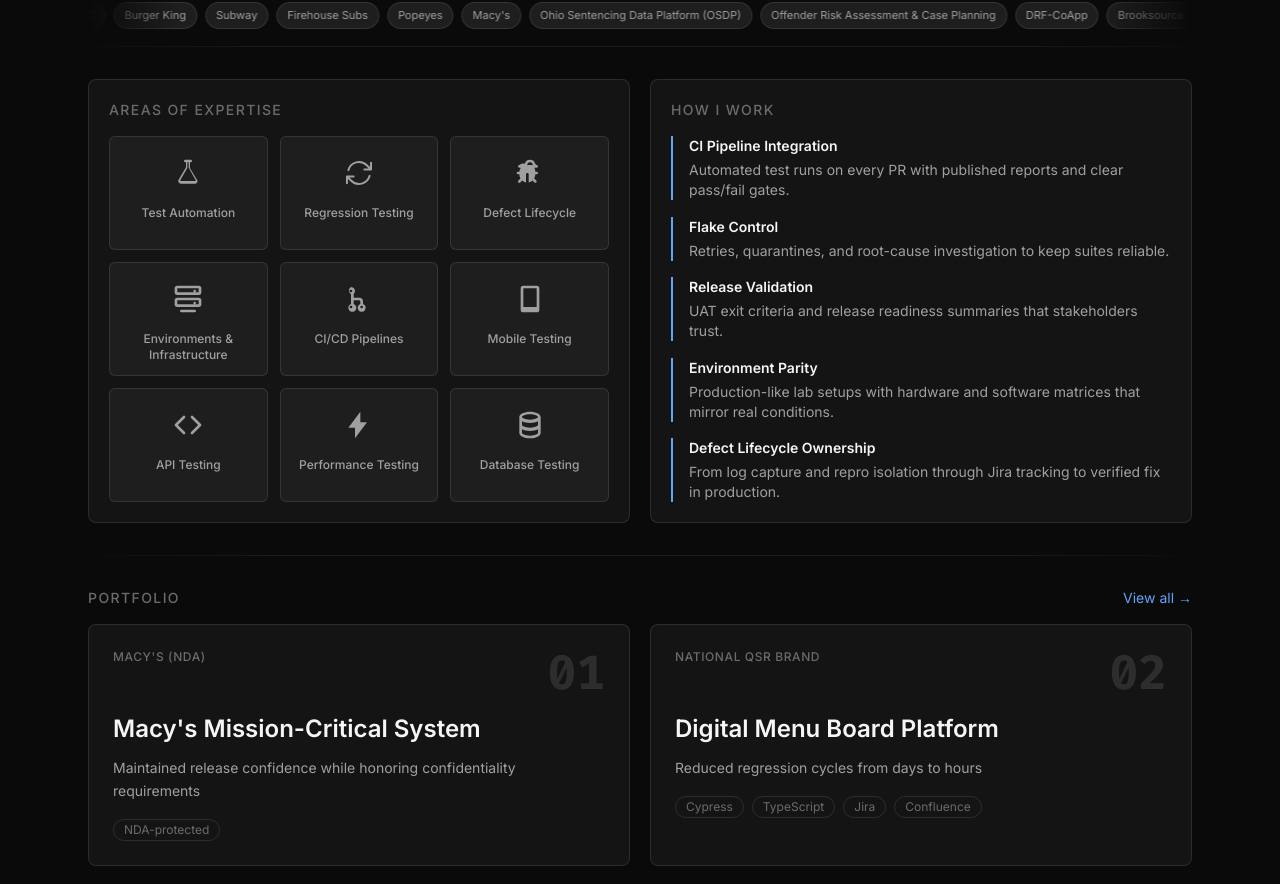
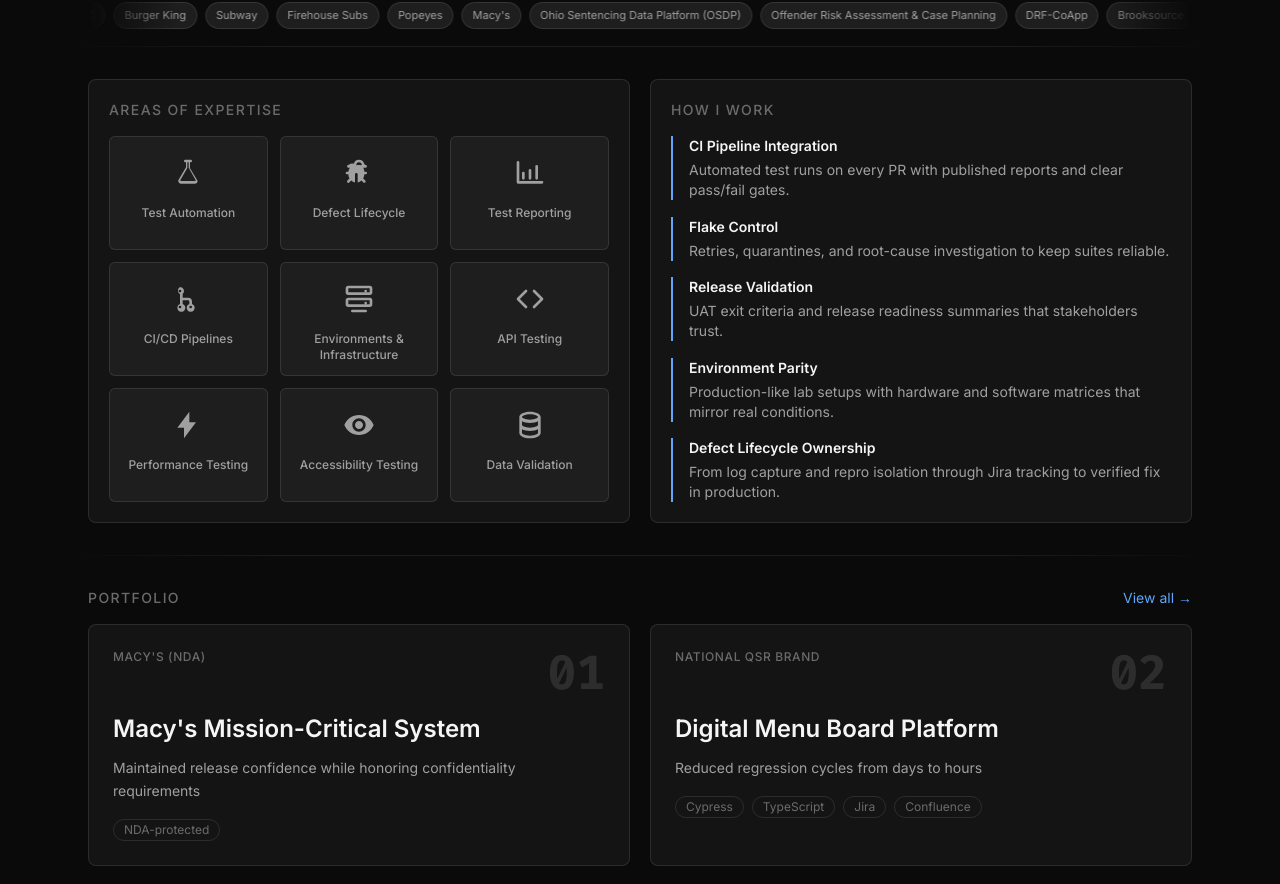
Before and after one commit to LostInTyping/BuildVerified, a Next.js app: page / in a window 1280 px wide. Shown: the part 787-1671 px from the top of the page. Built offline with nearby package versions, Linux system fonts and the light colour scheme.

Commit message:
feat: finalize expertise areas and reorder by skill category

```diff
--- a/src/components/home/expertise-icons.tsx
+++ b/src/components/home/expertise-icons.tsx
@@ -1,10 +1,10 @@
 export type ExpertiseIconName =
   | "beaker"
-  | "arrow-path"
+  | "chart-bar"
   | "bug"
   | "server"
   | "git-branch"
-  | "device-phone"
+  | "eye"
   | "code-bracket"
   | "bolt"
   | "database";
@@ -28,7 +28,7 @@ export function ExpertiseIcon({ name, className }: ExpertiseIconProps) {
           <path d="M9 3a1 1 0 0 1 1-1h4a1 1 0 1 1 0 2h-.5v4.382l5.553 9.26A2 2 0 0 1 17.336 20H6.664a2 2 0 0 1-1.717-3.008L10.5 7.732V4H10a1 1 0 0 1-1-1Zm3.5 1h-1v4a1 1 0 0 1-.138.508L6.32 17.34a.5.5 0 0 0 .166.672.5.5 0 0 0 .178.063.5.5 0 0 0 .083.006h10.506a.5.5 0 0 0 .429-.752L12.638 8.158A1 1 0 0 1 12.5 7.65V4Z" />
         </svg>
       );
-    case "arrow-path":
+    case "chart-bar":
       return (
         <svg
           viewBox="0 0 24 24"
@@ -37,7 +37,7 @@ export function ExpertiseIcon({ name, className }: ExpertiseIconProps) {
           focusable="false"
           className={className}
         >
-          <path d="M16.023 9.348h4.992v-.001M2.985 19.644v-4.992m0 0h4.992m-4.993 0 3.181 3.183a8.25 8.25 0 0 0 13.803-3.7M4.031 9.865a8.25 8.25 0 0 1 13.803-3.7l3.181 3.182M21.015 4.357v4.992" stroke="currentColor" strokeWidth="1.5" strokeLinecap="round" strokeLinejoin="round" fill="none" />
+          <path d="M3 3a1 1 0 0 1 1 1v14h17a1 1 0 1 1 0 2H3a1 1 0 0 1-1-1V4a1 1 0 0 1 1-1Zm4 8a1 1 0 0 1 1 1v4a1 1 0 1 1-2 0v-4a1 1 0 0 1 1-1Zm5-2a1 1 0 0 1 1 1v6a1 1 0 1 1-2 0v-6a1 1 0 0 1 1-1Zm5-3a1 1 0 0 1 1 1v9a1 1 0 1 1-2 0V7a1 1 0 0 1 1-1Z" />
         </svg>
       );
     case "bug":
@@ -76,7 +76,7 @@ export function ExpertiseIcon({ name, className }: ExpertiseIconProps) {
           <path d="M6 3a3 3 0 0 1 2 5.236V11h4a3 3 0 0 1 3 3v1.764a3 3 0 1 1-2 0V14a1 1 0 0 0-1-1H8v2.764a3 3 0 1 1-2 0V8.236A3.001 3.001 0 0 1 6 3Zm0 2a1 1 0 1 0 0 2 1 1 0 0 0 0-2Zm0 12a1 1 0 1 0 0 2 1 1 0 0 0 0-2Zm8 0a1 1 0 1 0 0 2 1 1 0 0 0 0-2Z" />
         </svg>
       );
-    case "device-phone":
+    case "eye":
       return (
         <svg
           viewBox="0 0 24 24"
@@ -85,7 +85,7 @@ export function ExpertiseIcon({ name, className }: ExpertiseIconProps) {
           focusable="false"
           className={className}
         >
-          <path d="M7 2a2 2 0 0 0-2 2v16a2 2 0 0 0 2 2h10a2 2 0 0 0 2-2V4a2 2 0 0 0-2-2H7Zm0 2h10v14H7V4Zm5 15a1 1 0 1 0 0 2 1 1 0 0 0 0-2Z" />
+          <path d="M12 4.5C7 4.5 2.73 7.61 1 12c1.73 4.39 6 7.5 11 7.5s9.27-3.11 11-7.5c-1.73-4.39-6-7.5-11-7.5ZM12 17c-2.76 0-5-2.24-5-5s2.24-5 5-5 5 2.24 5 5-2.24 5-5 5Zm0-8c-1.66 0-3 1.34-3 3s1.34 3 3 3 3-1.34 3-3-1.34-3-3-3Z" />
         </svg>
       );
     case "code-bracket":
--- a/src/components/home/hero.tsx
+++ b/src/components/home/hero.tsx
@@ -15,19 +15,14 @@ const expertiseAreas: Array<{
       hoverColorClass: "group-hover:text-[#4ade80]",
     },
     {
-      title: "Regression Testing",
-      icon: "arrow-path",
-      hoverColorClass: "group-hover:text-[#2dd4bf]",
-    },
-    {
       title: "Defect Lifecycle",
       icon: "bug",
       hoverColorClass: "group-hover:text-[#f87171]",
     },
     {
-      title: "Environments & Infrastructure",
-      icon: "server",
-      hoverColorClass: "group-hover:text-[#60a5fa]",
+      title: "Test Reporting",
+      icon: "chart-bar",
+      hoverColorClass: "group-hover:text-[#2dd4bf]",
     },
     {
       title: "CI/CD Pipelines",
@@ -35,9 +30,9 @@ const expertiseAreas: Array<{
       hoverColorClass: "group-hover:text-[#a78bfa]",
     },
     {
-      title: "Mobile Testing",
-      icon: "device-phone",
-      hoverColorClass: "group-hover:text-[#fbbf24]",
+      title: "Environments & Infrastructure",
+      icon: "server",
+      hoverColorClass: "group-hover:text-[#60a5fa]",
     },
     {
       title: "API Testing",
@@ -50,7 +45,12 @@ const expertiseAreas: Array<{
       hoverColorClass: "group-hover:text-[#22d3ee]",
     },
     {
-      title: "Database Testing",
+      title: "Accessibility Testing",
+      icon: "eye",
+      hoverColorClass: "group-hover:text-[#fbbf24]",
+    },
+    {
+      title: "Data Validation",
       icon: "database",
       hoverColorClass: "group-hover:text-[#f472b6]",
     },
```
